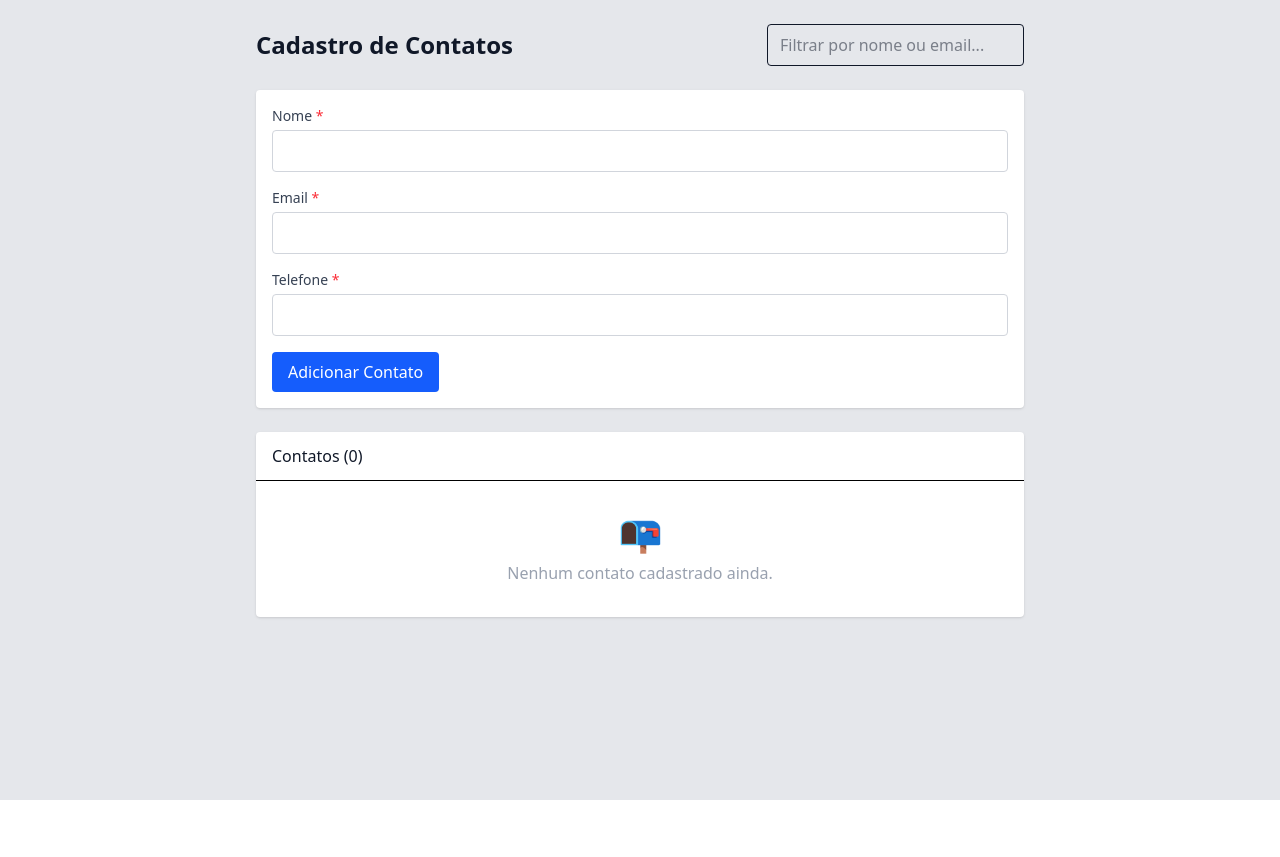
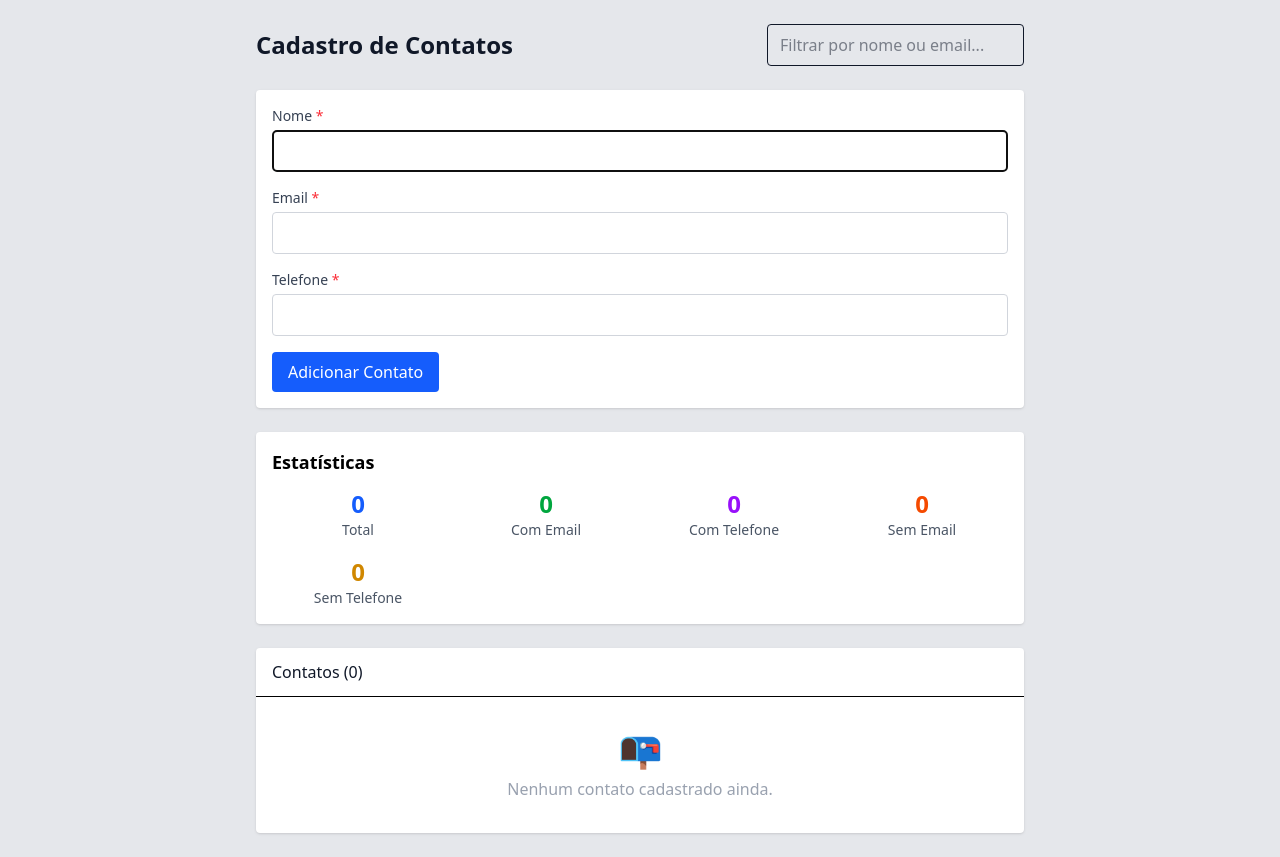
Before and after one commit to DanielLCintra/contatos-1espq-2026, a Next.js app: page / in a window 1280 px wide. Before the commit the page ends 800 px from the top, so only its background shows below. Built offline with nearby package versions, Linux system fonts and the light colour scheme.

Commit message:
React – Hooks Extras: useRef, useMemo, useCallback

```diff
--- a/app/components/ContactForm.js
+++ b/app/components/ContactForm.js
@@ -1,10 +1,15 @@
 'use client'
 
-import { useState } from "react";
+import { useCallback, useEffect, useRef, useState } from "react";
 
 const ContactForm = ({ setContacts }) => {
     const [form, setForm] = useState({ nome: "", email: "", telefone: "" });
     const [errors, setErrors] = useState({})
+    const nomeInputRef = useRef(null)
+
+    useEffect(() => {
+        nomeInputRef.current.focus()
+    }, [])
 
     const validate = () => {
         const newErrors = {};
@@ -13,12 +18,12 @@ const ContactForm = ({ setContacts }) => {
             newErrors.email = "Email inválido";
         }
         return newErrors;
-    }
+    };
 
-    const handleSubmit = (e) => {
+    const handleSubmit = useCallback((e) => {
         e.preventDefault();
 
-        const newErrors = validate();
+        const newErrors = validate()
 
         if (Object.keys(newErrors).length > 0) {
             setErrors(newErrors);
@@ -27,13 +32,13 @@ const ContactForm = ({ setContacts }) => {
 
         setContacts((prev) => [...prev, { ...form, id: Date.now() }]);
         setForm({ nome: "", email: "", telefone: "" });
-        setErrors({});
-    };
+        nomeInputRef.current.focus()
+    }, []);
 
-    const handleChange = (e) => {
+    const handleChange = useCallback((e) => {
         const { name, value } = e.target;
         setForm((prev) => ({ ...prev, [name]: value }));
-    };
+    }, []);
 
     return (
         <form
@@ -45,6 +50,7 @@ const ContactForm = ({ setContacts }) => {
                     Nome <span className="text-red-500">*</span>
                 </label>
                 <input
+                    ref={nomeInputRef}
                     name="nome"
                     className={`w-full border rounded px-3 py-2 text-gray-900 ${errors.nome ? "border-red-500" : "border-gray-300"
                         }`}
--- a/app/components/FilterInput.js
+++ b/app/components/FilterInput.js
@@ -1,6 +1,6 @@
 "use client";
 
-export default function FilterInput({ value, onChange }) {
+const FilterInput = ({ value, onChange }) => {
     return (
         <input
             type="text"
@@ -10,4 +10,6 @@ export default function FilterInput({ value, onChange }) {
             className="border rounded px-3 py-2 text-gray-900"
         />
     );
-}
+};
+
+export default FilterInput;
--- /dev/null
+++ b/app/components/Statistics.js
@@ -0,0 +1,33 @@
+import React from 'react'
+
+const Statistics = ({ stats }) => {
+    return (
+        <div className="bg-white shadow rounded p-4">
+            <h3 className="text-lg font-semibold mb-3">Estatísticas</h3>
+            <div className="grid grid-cols-2 md:grid-cols-4 gap-4">
+                <div className="text-center">
+                    <div className="text-2xl font-bold text-blue-600">{stats?.total}</div>
+                    <div className="text-sm text-gray-600">Total</div>
+                </div>
+                <div className="text-center">
+                    <div className="text-2xl font-bold text-green-600">{stats?.comEmail}</div>
+                    <div className="text-sm text-gray-600">Com Email</div>
+                </div>
+                <div className="text-center">
+                    <div className="text-2xl font-bold text-purple-600">{stats?.comTelefone}</div>
+                    <div className="text-sm text-gray-600">Com Telefone</div>
+                </div>
+                <div className="text-center">
+                    <div className="text-2xl font-bold text-orange-600">{stats?.semEmail}</div>
+                    <div className="text-sm text-gray-600">Sem Email</div>
+                </div>
+                <div className="text-center">
+                    <div className="text-2xl font-bold text-yellow-600">{stats?.semTelefone}</div>
+                    <div className="text-sm text-gray-600">Sem Telefone</div>
+                </div>
+            </div>
+        </div>
+    )
+}
+
+export default Statistics
--- a/app/contact/[id]/page.js
+++ b/app/contact/[id]/page.js
@@ -1,12 +1,14 @@
+// app/contact/[id]/page.js
 "use client";
+
 import { useParams, useRouter } from 'next/navigation';
 import { useEffect, useState } from 'react';
 
 const ContactDetailPage = () => {
     const params = useParams();           // { id: "1234567890" }
     const router = useRouter();           // para navegar programaticamente
-    const [contact, setContact] = useState(null)
-    const [loading, setLoading] = useState(true)
+    const [contact, setContact] = useState({ id: null, nome: null, email: null });
+    const [loading, setLoading] = useState(true);
 
     useEffect(() => {
         // Buscar contatos do localStorage
@@ -28,7 +30,6 @@ const ContactDetailPage = () => {
         setLoading(false);
     }, [params.id, router]);
 
-
     if (loading) {
         return (
             <div className="min-h-screen bg-gray-50 p-6">
@@ -40,7 +41,6 @@ const ContactDetailPage = () => {
             </div>
         );
     }
-
 
     return (
         <div className="min-h-screen bg-gray-50 p-6">
--- a/app/page.js
+++ b/app/page.js
@@ -1,13 +1,32 @@
 "use client";
-import { useEffect, useState } from "react";
+import { useEffect, useMemo, useState } from "react";
 import ContactForm from "./components/ContactForm";
 import ContactList from "./components/ContactList";
 import FilterInput from "./components/FilterInput";
+import Statistics from "./components/Statistics";
 
 const HomePage = () => {
   const [contacts, setContacts] = useState([]);
-  const [filter, setFilter] = useState('');
+  const [filter, setFilter] = useState("")
   const [isLoaded, setIsLoaded] = useState(false)
+
+  const filteredContacts = useMemo(() => {
+    console.log('Filtrando contatos...');
+
+    if (!filter.trim()) {
+      return contacts;
+    }
+
+    return contacts.filter(contact =>
+      contact.nome.toLowerCase().includes(filter.toLowerCase()) ||
+      contact.email.toLowerCase().includes(filter.toLowerCase()) ||
+      contact.telefone.includes(filter)
+    );
+  }, [contacts, filter]);
+
+  const handleSubmit = (newContact) => {
+    setContacts(prev => [...prev, newContact]);
+  };
 
   useEffect(() => {
     const savedContacts = localStorage.getItem('contatos');
@@ -23,10 +42,22 @@ const HomePage = () => {
     }
   }, [contacts, isLoaded]);
 
-  const filteredContacts = contacts.filter(contact =>
-    contact.nome.toLowerCase().includes(filter.toLowerCase()) ||
-    contact.email.toLowerCase().includes(filter.toLowerCase())
-  );
+  const stats = useMemo(() => {
+    console.log('Calculando estatísticas...');
+
+    const total = contacts.length;
+    const comEmail = contacts.filter(c => c.email).length;
+    const comTelefone = contacts.filter(c => c.telefone).length;
+
+    return {
+      total,
+      comEmail,
+      comTelefone,
+      semEmail: total - comEmail,
+      semTelefone: total - comTelefone
+    };
+  }, [contacts]);
+
 
   return (
     <div className="min-h-screen bg-gray-200 p-6">
@@ -42,6 +73,8 @@ const HomePage = () => {
         {/* ===== FORMULÁRIO ===== */}
         <ContactForm setContacts={setContacts} />
 
+        <Statistics stats={stats} />
+
         {/* ===== LISTA DE CONTATOS ===== */}
         <ContactList contacts={filteredContacts} setContacts={setContacts} />
       </div>
```
Also changed, not shown: app/components/ContactItem.js (+5 -2 lines).
